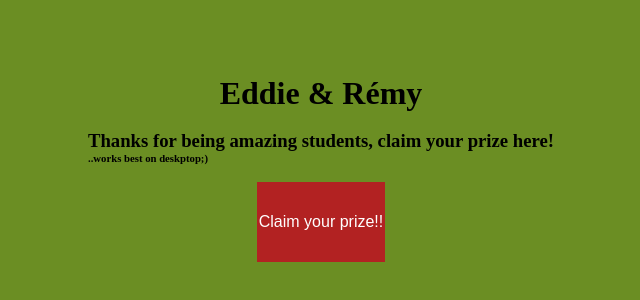
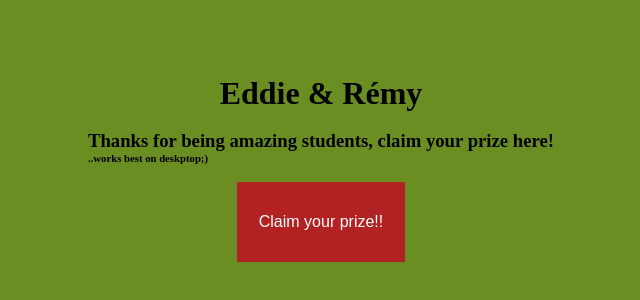
Before and after one commit to Ojself/remy, a plain HTML site: page index.html in a window 1280 px wide. Shown: the part 232-532 px from the top of the page, without its empty margins (319-959 px from the left). Drawn offline with Linux system fonts and the light colour scheme.

Commit message:
style changes to button

```diff
--- a/style.css
+++ b/style.css
@@ -15,7 +15,8 @@
 }
 
 button {
-  width: 10vw;
+  padding: 22px;
+  width: 100%;
   height: 10vh;
   background-color: firebrick;
   border-style: none;
```
